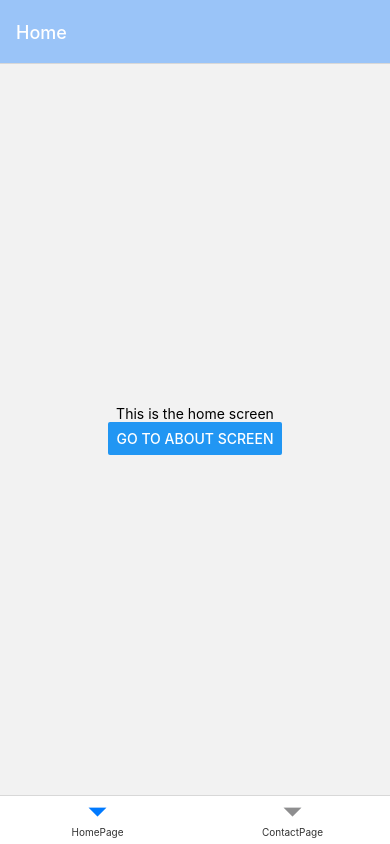
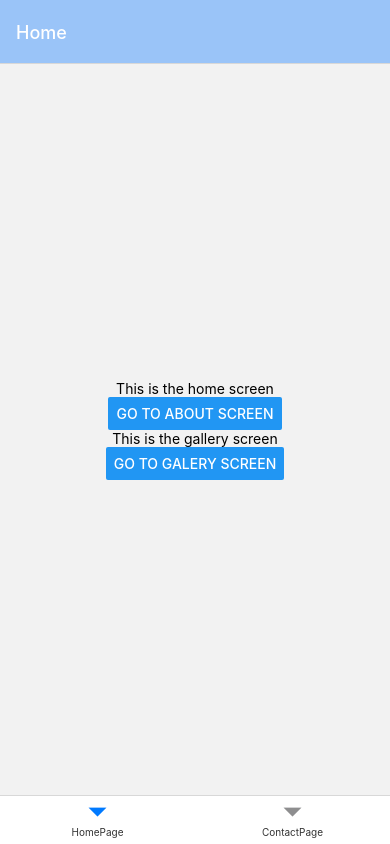
Before and after one commit to wandieinnocents/react-native-navigation-starter, a React Native app: screen / in a window 390 px wide. Built offline with nearby package versions, Linux system fonts and the light colour scheme.

Commit message:
Add more uis

```diff
--- a/navigation/StackNavigator.js
+++ b/navigation/StackNavigator.js
@@ -4,6 +4,11 @@ import { createStackNavigator } from "@react-navigation/stack";
 import Home from "../screens/Home";
 import About from "../screens/About";
 import Contact from "../screens/Contact";
+import Gallery from "../screens/Gallery";
+import Services from "../screens/Services";
+
+
+
 
 const Stack = createStackNavigator();
 
@@ -20,6 +25,8 @@ const MainStackNavigator = () => {
     <Stack.Navigator screenOptions={screenOptionStyle}>
       <Stack.Screen name="Home" component={Home} />
       <Stack.Screen name="About" component={About} />
+      <Stack.Screen name="Gallery" component={Gallery} />
+      <Stack.Screen name="Services" component={Services} />
     </Stack.Navigator>
   );
 }
--- a/screens/Contact.js
+++ b/screens/Contact.js
@@ -1,10 +1,16 @@
 import React from "react";
-import { View, StyleSheet, Text } from "react-native";
+import { View, StyleSheet, Text, Button } from "react-native";
 
-const Contact = () => {
+const Contact = ({ navigation }) => {
   return (
     <View style={styles.center}>
       <Text>This is the contact screen</Text>
+      <Button
+        title="Go to Service Screen"
+        onPress={() => navigation.navigate("Services")} // We added an onPress event which would navigate to the About screen
+      />
+
+
     </View>
   );
 };
--- /dev/null
+++ b/screens/Gallery.js
@@ -0,0 +1,21 @@
+import React from "react";
+import { View, StyleSheet, Text } from "react-native";
+
+const Gallery = () => {
+  return (
+    <View style={styles.center}>
+      <Text>This is the gallery page screen</Text>
+    </View>
+  );
+};
+
+const styles = StyleSheet.create({
+  center: {
+    flex: 1,
+    justifyContent: "center",
+    alignItems: "center",
+    textAlign: "center",
+  },
+});
+
+export default Gallery;
--- a/screens/Home.js
+++ b/screens/Home.js
@@ -8,6 +8,12 @@ const Home = ({ navigation }) => {
       <Button
         title="Go to About Screen"
         onPress={() => navigation.navigate("About")} // We added an onPress event which would navigate to the About screen
+      />
+
+<Text>This is the gallery screen</Text>
+      <Button
+        title="Go to galery Screen"
+        onPress={() => navigation.navigate("Gallery")} // We added an onPress event which would navigate to the About screen
       />
     </View>
   );
```
Also changed, not shown: navigation/DrawerNavigator.js (added, +22 -0 lines).
